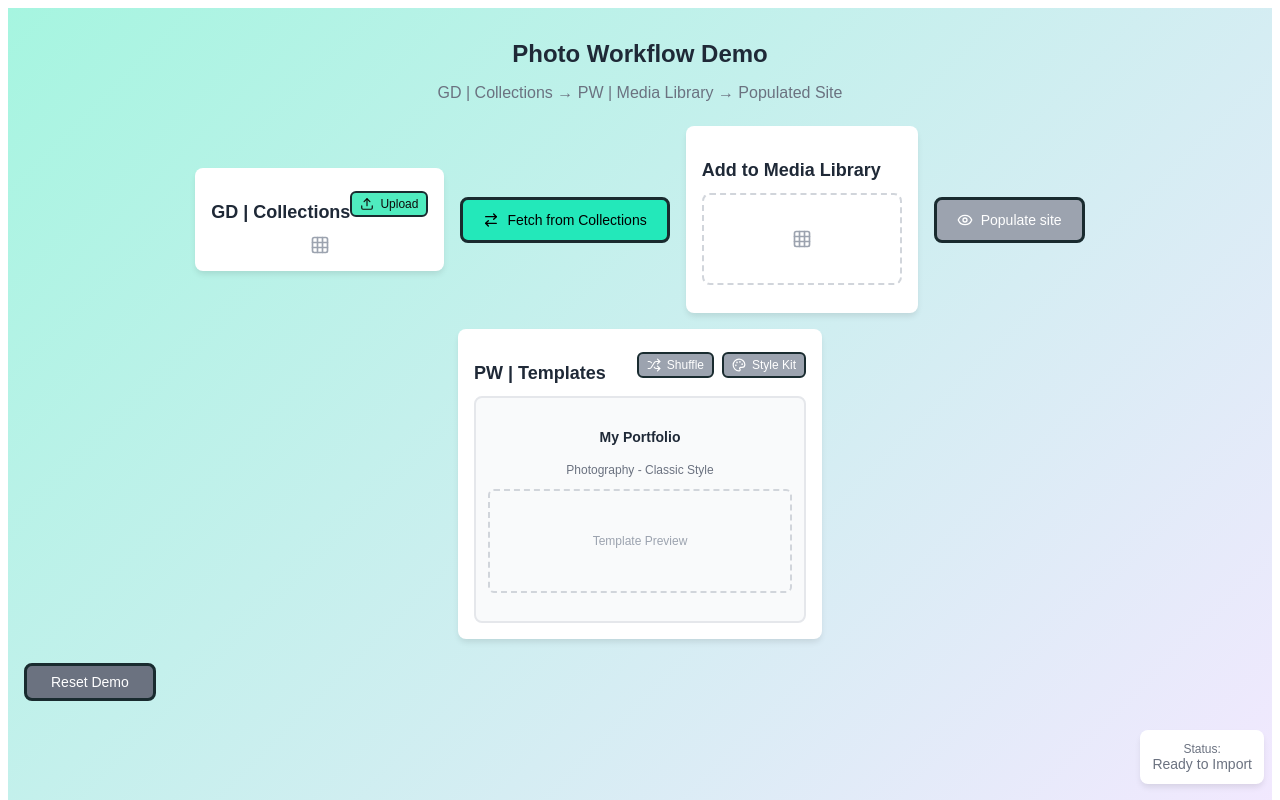
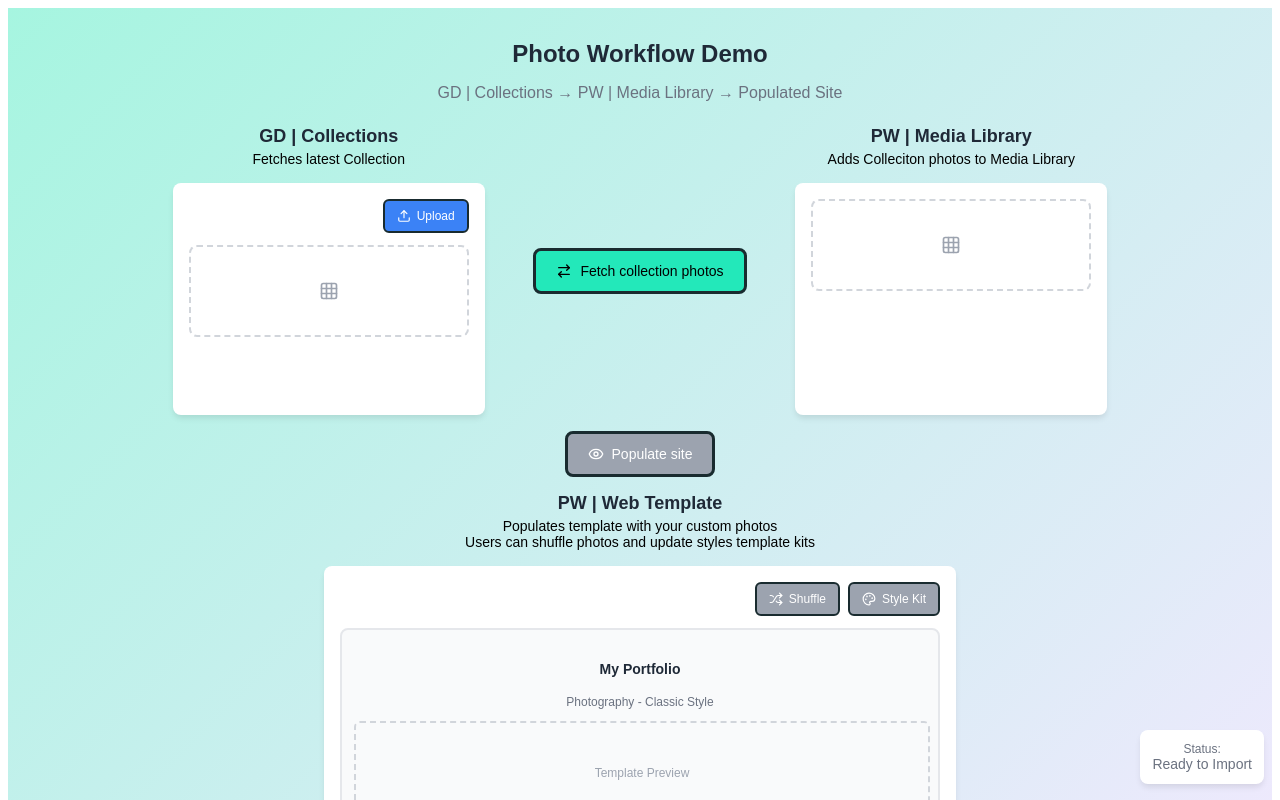
Before and after one commit to BenPixieSet/projects, a React (Create React App) app: page / in a window 1280 px wide. Shown: the top 800 px of the page. Built offline with nearby package versions, Linux system fonts and the light colour scheme.

Commit message:
fixed layout

```diff
--- a/src/PhotoWorkflowDemo.css
+++ b/src/PhotoWorkflowDemo.css
@@ -33,11 +33,44 @@
 
 /* Updated workflow layout */
 .demo-grid {
-  display: flex;
-  align-items: center;
-  justify-content: center;
+  display: grid;
+  grid-template-columns: 1fr auto 1fr;
+  grid-template-rows: auto auto auto;
   gap: 16px;
-  flex-wrap: wrap;
+  align-items: start;
+  justify-items: center;
+  max-width: 1000px;
+  margin: 0 auto;
+}
+
+/* Position items in the grid */
+.collections-section {
+  grid-column: 1;
+  grid-row: 1;
+}
+
+.import-button {
+  grid-column: 2;
+  grid-row: 1;
+  align-self: center;
+}
+
+.media-library-section {
+  grid-column: 3;
+  grid-row: 1;
+}
+
+.populate-button {
+  grid-column: 1 / -1;
+  grid-row: 2;
+  justify-self: center;
+}
+
+.templates-section {
+  grid-column: 1 / -1;
+  grid-row: 3;
+  width: 100%;
+  max-width: 600px;
 }
 
 @media (max-width: 768px) {
@@ -47,13 +80,36 @@
   }
 }
 
+/* Section Styles */
+.section-container {
+  display: flex;
+  flex-direction: column;
+  align-items: center;
+  text-align: center;
+}
+
+.section-title {
+  font-size: 18px;
+  font-weight: 600;
+  color: #1f2937;
+  margin: 0 0 4px 0;
+}
+
+.section-description {
+  font-size: 14px;
+  color: #000000;
+  margin: 0 0 16px 0;
+  font-style: bold;
+}
+
 /* Card Styles */
 .demo-card {
   background: white;
   border-radius: 8px;
   box-shadow: 0 4px 6px -1px rgba(0, 0, 0, 0.1);
   padding: 16px;
-  min-width: 200px;
+  width: 280px;
+  min-height: 200px;
 }
 
 .card-title {
@@ -63,6 +119,90 @@
   color: #1f2937;
   display: flex;
   align-items: center;
+  gap: 8px;
+}
+
+/* Section Styles */
+.section-container {
+  display: flex;
+  flex-direction: column;
+  align-items: center;
+  text-align: center;
+}
+
+.section-title {
+  font-size: 18px;
+  font-weight: 600;
+  color: #1f2937;
+  margin: 0 0 4px 0;
+}
+
+.section-description {
+  font-size: 14px;
+  color: #000000;
+  margin: 0 0 16px 0;
+  font-style: bold;
+}
+
+/* Collection Styles */
+.collection-section {
+  margin-bottom: 16px;
+  padding: 12px;
+  border: 1px solid #e5e7eb;
+  border-radius: 6px;
+  background-color: #f9fafb;
+}
+
+.collection-title {
+  font-size: 14px;
+  font-weight: 600;
+  color: #374151;
+  margin: 0;
+}
+
+.collection-grid {
+  display: grid;
+  grid-template-columns: repeat(3, 1fr);
+  gap: 4px;
+}
+
+.collection-import-button {
+  padding: 4px 8px;
+  border-radius: 4px;
+  font-weight: 500;
+  transition: background-color 0.2s ease;
+  border: 1px solid rgb(25, 43, 47);
+  cursor: pointer;
+  font-size: 10px;
+  display: flex;
+  align-items: center;
+  justify-content: center;
+  background-color: #6366f1;
+  color: white;
+}
+
+.collection-import-button:hover:not(:disabled) {
+  background-color: #4f46e5;
+}
+
+.collection-import-button:disabled {
+  background-color: #9ca3af;
+  cursor: not-allowed;
+}
+
+/* Workflow Arrow */
+.workflow-arrow {
+  display: flex;
+  align-items: center;
+  justify-content: center;
+  color: #6b7280;
+  padding: 8px;
+}
+
+/* Populate Buttons Container */
+.populate-buttons {
+  display: flex;
+  flex-direction: column;
   gap: 8px;
 }
 
@@ -171,9 +311,71 @@
   min-width: 140px;
 }
 
+/* Collection Styles */
+.collection-section {
+  margin-bottom: 16px;
+  padding: 12px;
+  border: 1px solid #e5e7eb;
+  border-radius: 6px;
+  background-color: #f9fafb;
+}
+
+.collection-title {
+  font-size: 14px;
+  font-weight: 600;
+  color: #374151;
+  margin: 0;
+}
+
+.collection-grid {
+  display: grid;
+  grid-template-columns: repeat(3, 1fr);
+  gap: 4px;
+}
+
+.collection-import-button {
+  padding: 4px 8px;
+  border-radius: 4px;
+  font-weight: 500;
+  transition: background-color 0.2s ease;
+  border: 1px solid rgb(25, 43, 47);
+  cursor: pointer;
+  font-size: 10px;
+  display: flex;
+  align-items: center;
+  justify-content: center;
+  background-color: #6366f1;
+  color: white;
+}
+
+.collection-import-button:hover:not(:disabled) {
+  background-color: #4f46e5;
+}
+
+.collection-import-button:disabled {
+  background-color: #9ca3af;
+  cursor: not-allowed;
+}
+
+/* Workflow Arrow */
+.workflow-arrow {
+  display: flex;
+  align-items: center;
+  justify-content: center;
+  color: #6b7280;
+  padding: 8px;
+}
+
+/* Populate Buttons Container */
+.populate-buttons {
+  display: flex;
+  flex-direction: column;
+  gap: 8px;
+}
+
 /* Upload button styles */
 .upload-button {
-  padding: 4px 8px;
+  padding: 8px 12px;
   border-radius: 6px;
   font-weight: 500;
   transition: background-color 0.2s ease;
@@ -184,17 +386,17 @@
   align-items: center;
   justify-content: center;
   gap: 6px;
-  background-color: #4fecbf;
-  color: rgb(14, 10, 10);
+  background-color: #3b82f6;
+  color: white;
 }
 
 .upload-button:hover {
-  background-color: #6fe2a1;
+  background-color: #2563eb;
 }
 
 /* Shuffle button styles */
 .shuffle-button {
-  padding: 4px 8px;
+  padding: 8px 12px;
   border-radius: 6px;
   font-weight: 500;
   transition: background-color 0.2s ease;
@@ -220,7 +422,7 @@
 
 /* Style Kit button styles */
 .style-kit-button {
-  padding: 4px 8px;
+  padding: 8px 12px;
   border-radius: 6px;
   font-weight: 500;
   transition: background-color 0.2s ease;
@@ -355,7 +557,9 @@
   border: 2px dashed #d1d5db;
   border-radius: 6px;
   height: 100px;
-  aspect-ratio: 3/1; /* Maintains proportional height for 3-column span */
+  aspect-ratio: 3/1;
+  width: 100%;
+  margin: 0 auto;
 }
 
 /* Reset Button */
--- a/src/PhotoWorkflowDemo.jsx
+++ b/src/PhotoWorkflowDemo.jsx
@@ -183,10 +183,12 @@ const PhotoWorkflowDemo = () => {
         {/* Main Layout */}
         <div className="demo-grid">
 
-          {/* Client Gallery */}
+          {/* GD Collections Section */}
+          <div className="section-container collections-section">
+            <h3 className="section-title">GD | Collections</h3>
+            <p className="section-description">Fetches latest Collection</p>
             <div className="demo-card">
-            <div style={{ display: 'flex', alignItems: 'center', justifyContent: 'space-between', marginBottom: '12px' }}>
-              <h3 className="card-title" style={{ marginBottom: 0 }}>GD | Collections</h3>
+              <div style={{ display: 'flex', alignItems: 'center', justifyContent: 'flex-end', marginBottom: '12px' }}>
                 <button
                   onClick={handleUploadClick}
                   className="upload-button"
@@ -203,13 +205,16 @@ const PhotoWorkflowDemo = () => {
                 multiple
                 style={{ display: 'none' }}
               />
-            <div className="photo-grid">
+              <div className="client-gallery-container">
                 {clientPhotos.map((photo) => (
                   <PhotoSquare key={photo.id} photo={photo} className="photo-square-client" />
                 ))}
-            </div>
+                {clientPhotos.length === 0 && (
                   <div className="empty-gallery">
                     <Grid3X3 size={20} />
+                  </div>
+                )}
+              </div>
             </div>
           </div>
 
@@ -217,15 +222,17 @@ const PhotoWorkflowDemo = () => {
           <button
             onClick={handleImport}
             disabled={isAnimating || mediaGalleryPhotos.length > 0}
-            className="workflow-button button-blue"
+            className="workflow-button button-blue import-button"
           >
             <ArrowRightLeft size={16} />
-            Fetch from Collections
+            Fetch collection photos
           </button>
 
-          {/* Media Gallery */}
+          {/* Media Library Section */}
+          <div className="section-container media-library-section">
+            <h3 className="section-title">PW | Media Library</h3>
+            <p className="section-description">Adds Colleciton photos to Media Library</p>
             <div className="demo-card">
-            <h3 className="card-title">Add to Media Library</h3>
               <div className="media-gallery-container">
                 {mediaGalleryPhotos.map((photo) => (
                   <PhotoSquare key={photo.id} photo={photo} className="photo-square-md" />
@@ -237,21 +244,24 @@ const PhotoWorkflowDemo = () => {
                 )}
               </div>
             </div>
+          </div>
 
           {/* Populate Button */}
           <button
             onClick={handlePopulate}
             disabled={isAnimating || mediaGalleryPhotos.length === 0 || templatePhotos.length > 0}
-            className="workflow-button button-green"
+            className="workflow-button button-green populate-button"
           >
             <Eye size={16} />
             Populate site
           </button>
 
-          {/* Website Template */}
-          <div className="demo-card">
-            <div style={{ display: 'flex', alignItems: 'center', justifyContent: 'space-between', marginBottom: '12px' }}>
-              <h3 className="card-title" style={{ marginBottom: 0 }}>PW | Templates</h3>
+          {/* Templates Section */}
+          <div className="section-container templates-section">
+            <h3 className="section-title">PW | Web Template</h3>
+            <p className="section-description">Populates template with your custom photos <br/> Users can shuffle photos and update styles template kits</p>
+            <div className="demo-card" style={{ width: '100%', maxWidth: '600px', minHeight: '300px' }}>
+              <div style={{ display: 'flex', alignItems: 'center', justifyContent: 'flex-end', marginBottom: '12px' }}>
                 <div style={{ display: 'flex', gap: '8px' }}>
                   <button
                     onClick={handleShuffle}
@@ -314,6 +324,7 @@ const PhotoWorkflowDemo = () => {
               </div>
             </div>
           </div>
+        </div>
 
         {/* Reset Button */}
         <div className="reset-container">
```
Also changed, not shown: 3 other files (tests, documents, lock files or other folders). Lines whose indentation alone changed are shown as unchanged.
